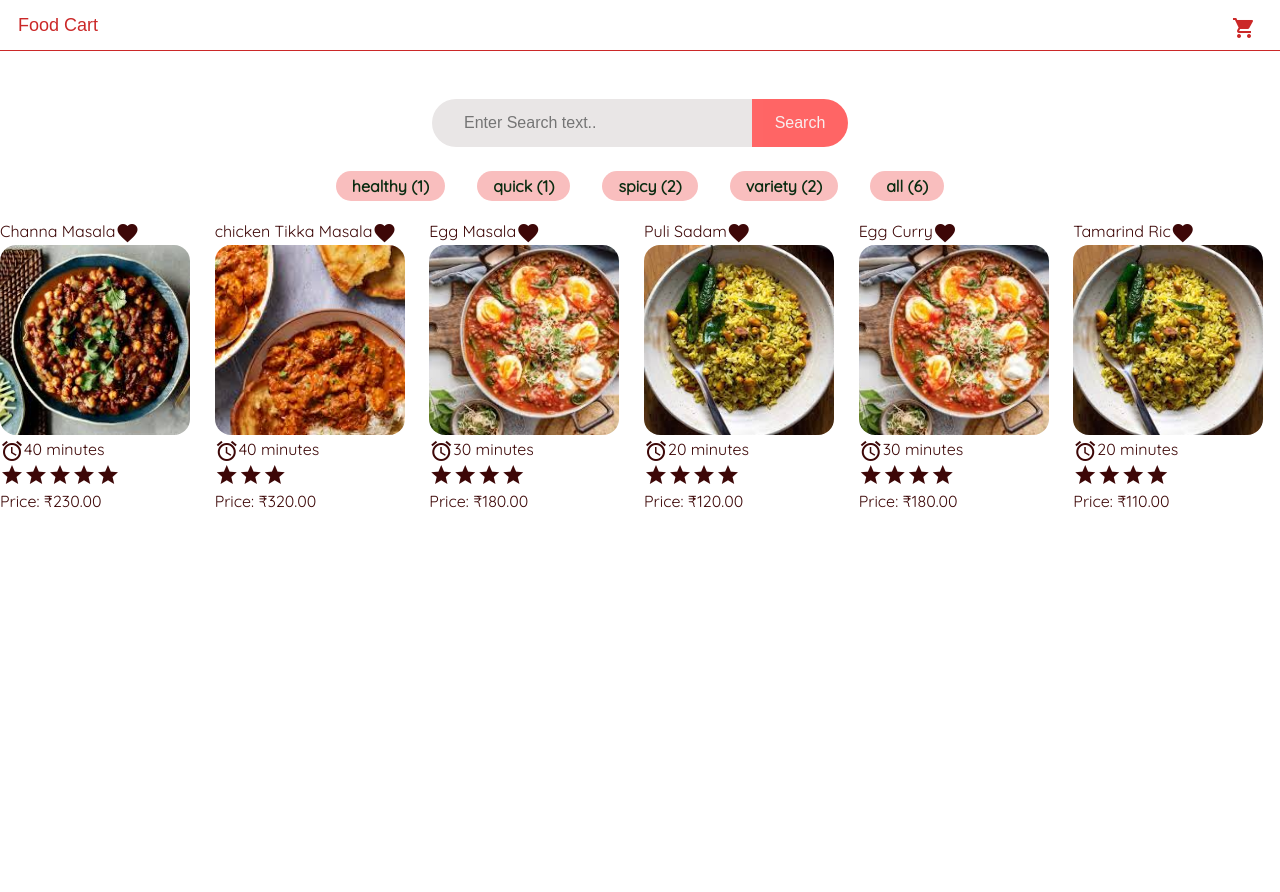
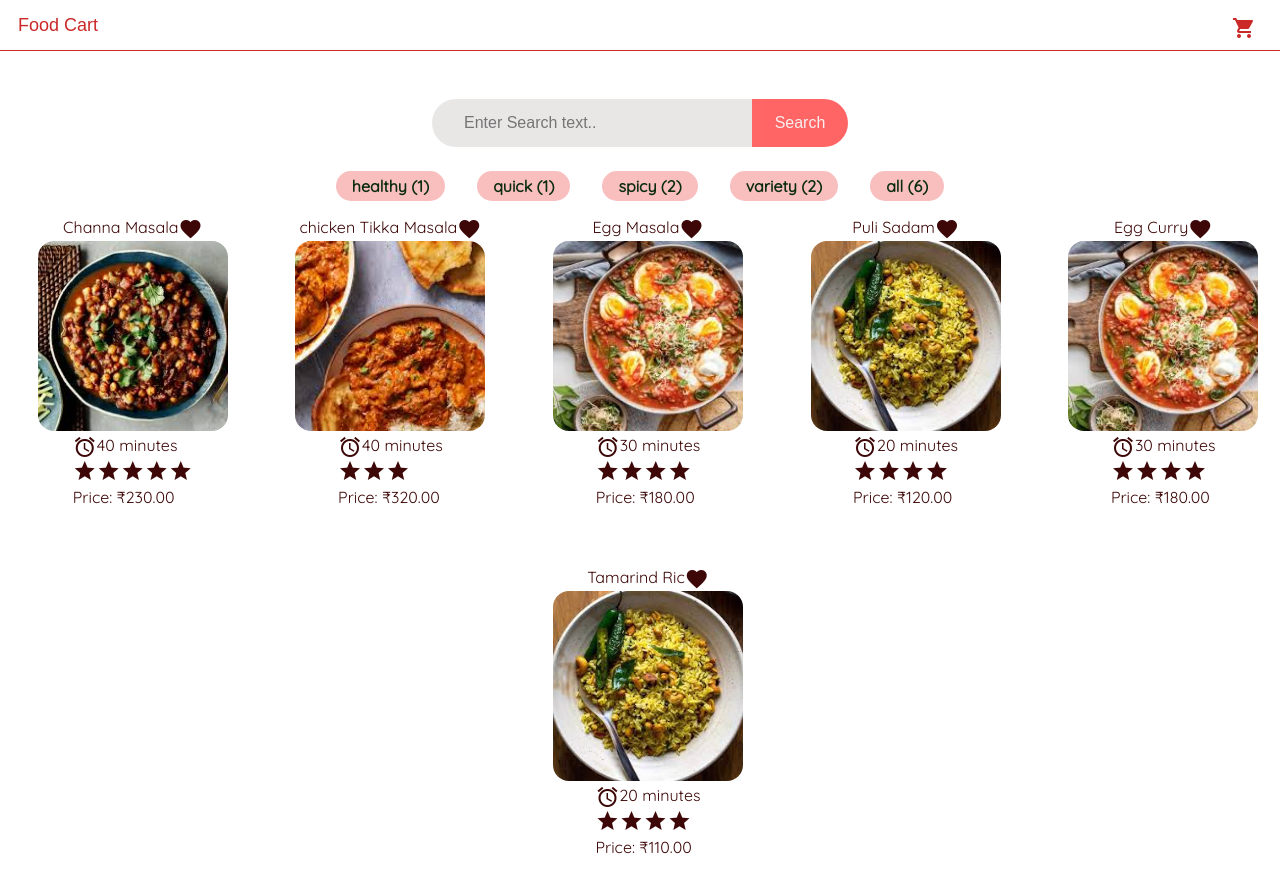
Before and after one commit to ShakthiSythnya/FoodCart, an Angular app: page / in a window 1280 px wide. Before the commit the page ends 800 px from the top, so only its background shows below. Built offline with nearby package versions, Linux system fonts and the light colour scheme; data requests are answered from the project's data file.

Commit message:
Updated styles

```diff
--- a/src/app/home/home.component.css
+++ b/src/app/home/home.component.css
@@ -4,7 +4,7 @@
     display: flex;
     flex-wrap: wrap;
     gap: 8px;
-    justify-content: space-around;
+    justify-content: center;
     align-items: center;
 
   }
@@ -12,7 +12,7 @@
 
     display: flex;
     flex-direction: column;;
-    justify-content: space-between;
+    justify-content: center;
   }
   .space-between{
     display: flex;
@@ -25,12 +25,14 @@
     flex: 1;
     width: 100%;
     box-sizing: border-box;
-    justify-content: space-around;
+    justify-content: center;
     align-items: center;
   }
 
   mat-chip {
-
+    display: flex;
+    flex-direction: column;
+    flex: 1;
     width: 100%;
     align-items: center;
     justify-content: center;
```
